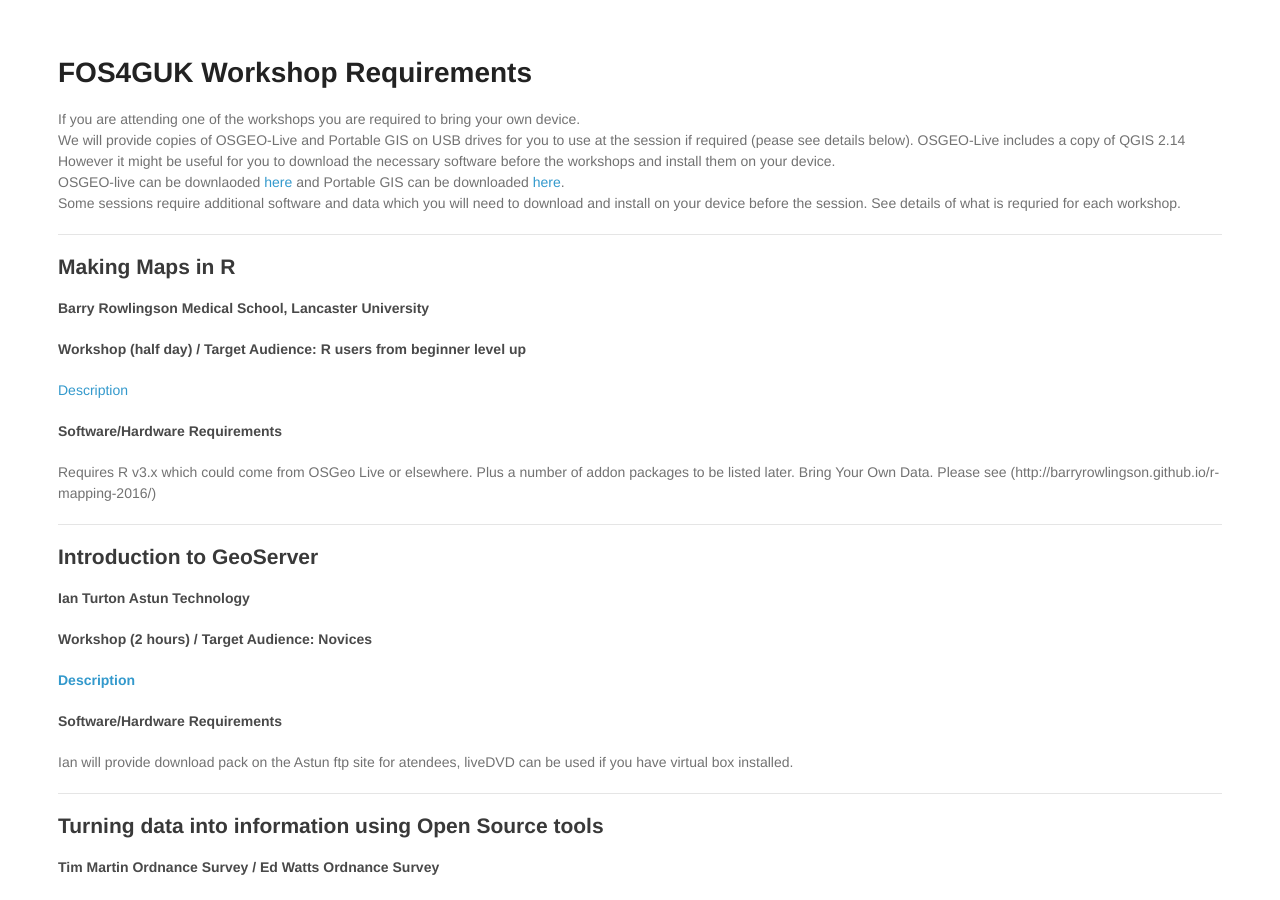
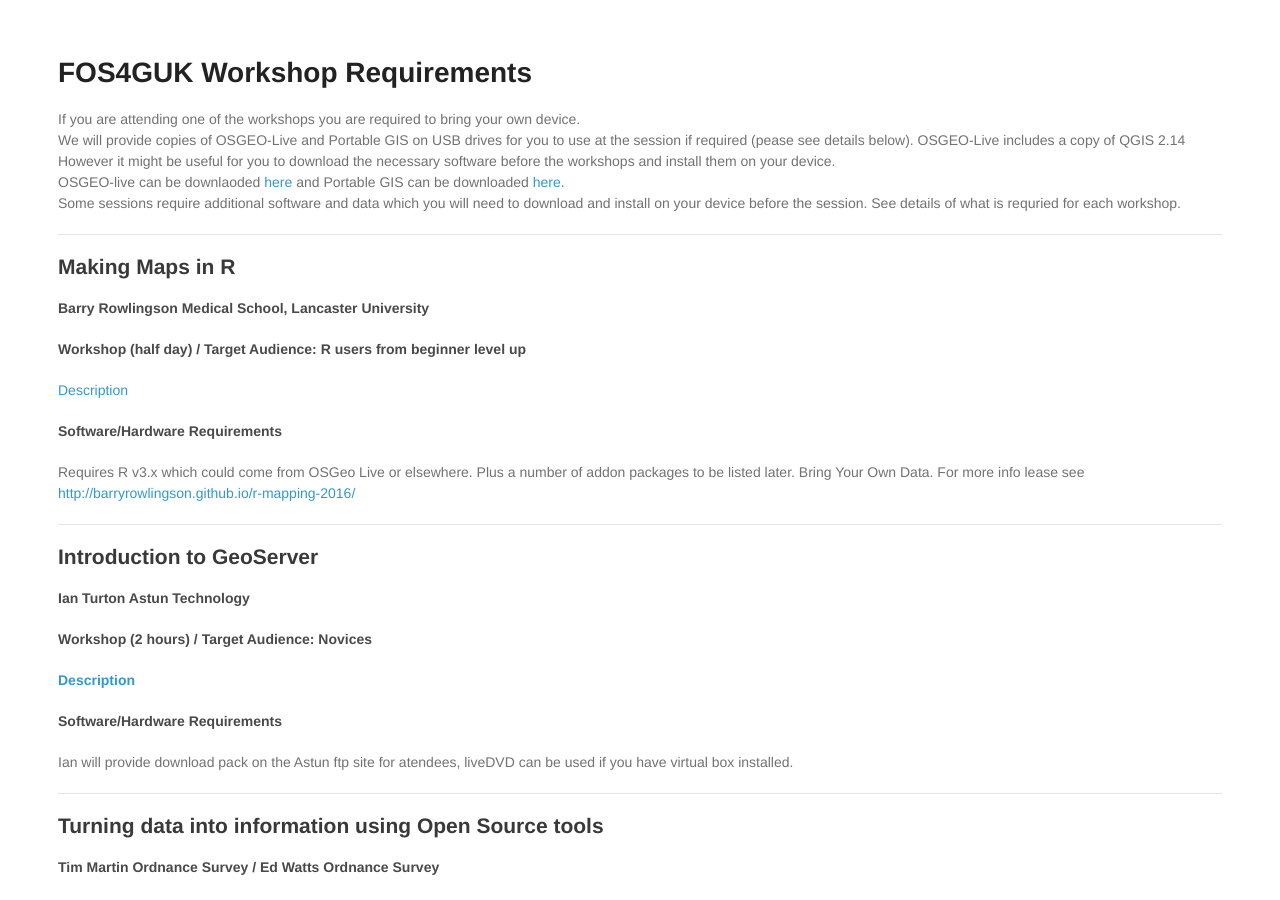
Before and after one commit to walkermatt/aileenh.github.io, a Jekyll site: the page built from foss4guk-workshop-requirements.md, in a window 1280 px wide and 900 px high. Built offline with Jekyll 4.4.1, drawn with Linux system fonts in a browser that asks for light colours.

Commit message:
Update foss4guk-workshop-requirements.md

```diff
--- a/foss4guk-workshop-requirements.md
+++ b/foss4guk-workshop-requirements.md
@@ -23,7 +23,7 @@
 
 #### Software/Hardware Requirements ####
 
-Requires R v3.x which could come from OSGeo Live or elsewhere. Plus a number of addon packages to be listed later. Bring Your Own Data. Please see (http://barryrowlingson.github.io/r-mapping-2016/)
+Requires R v3.x which could come from OSGeo Live or elsewhere. Plus a number of addon packages to be listed later. Bring Your Own Data. For more info lease see [http://barryrowlingson.github.io/r-mapping-2016/](http://barryrowlingson.github.io/r-mapping-2016/)
 
 - - -
 
```
